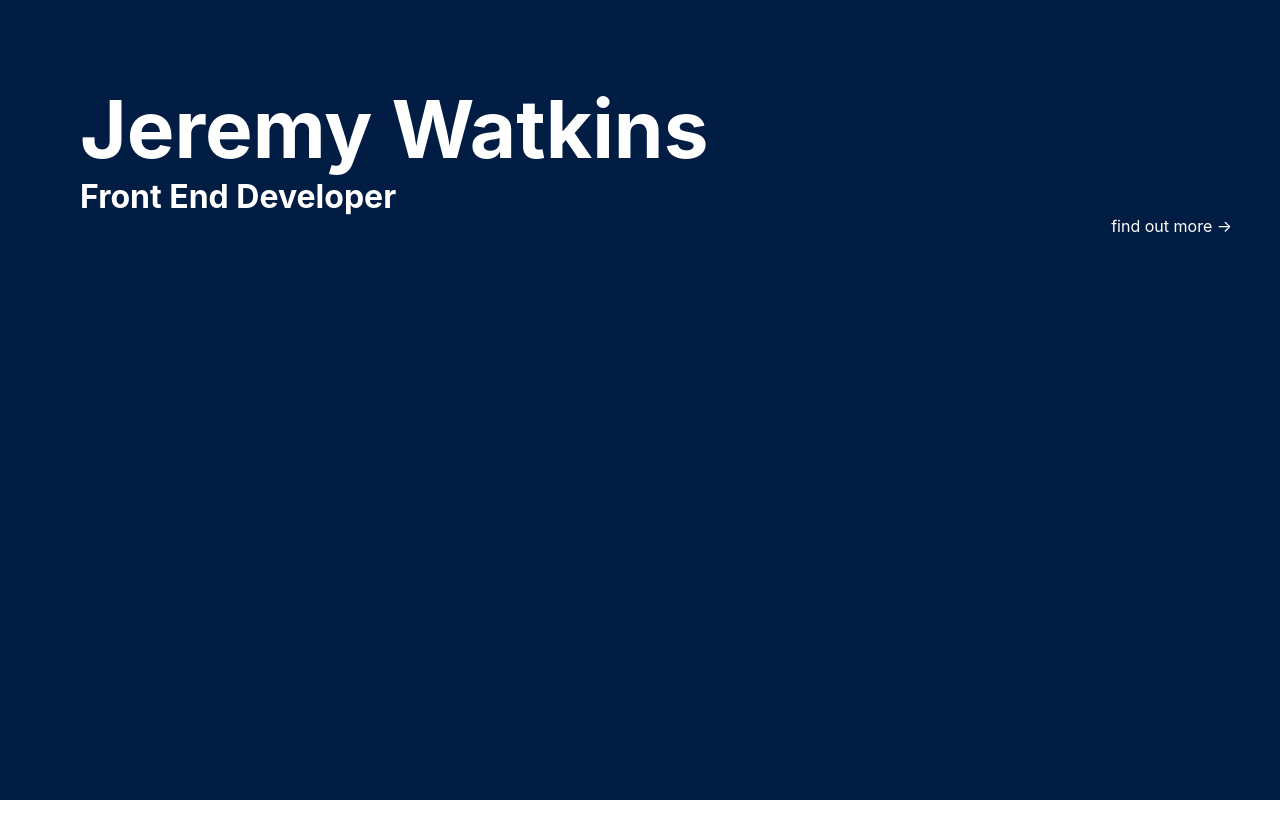
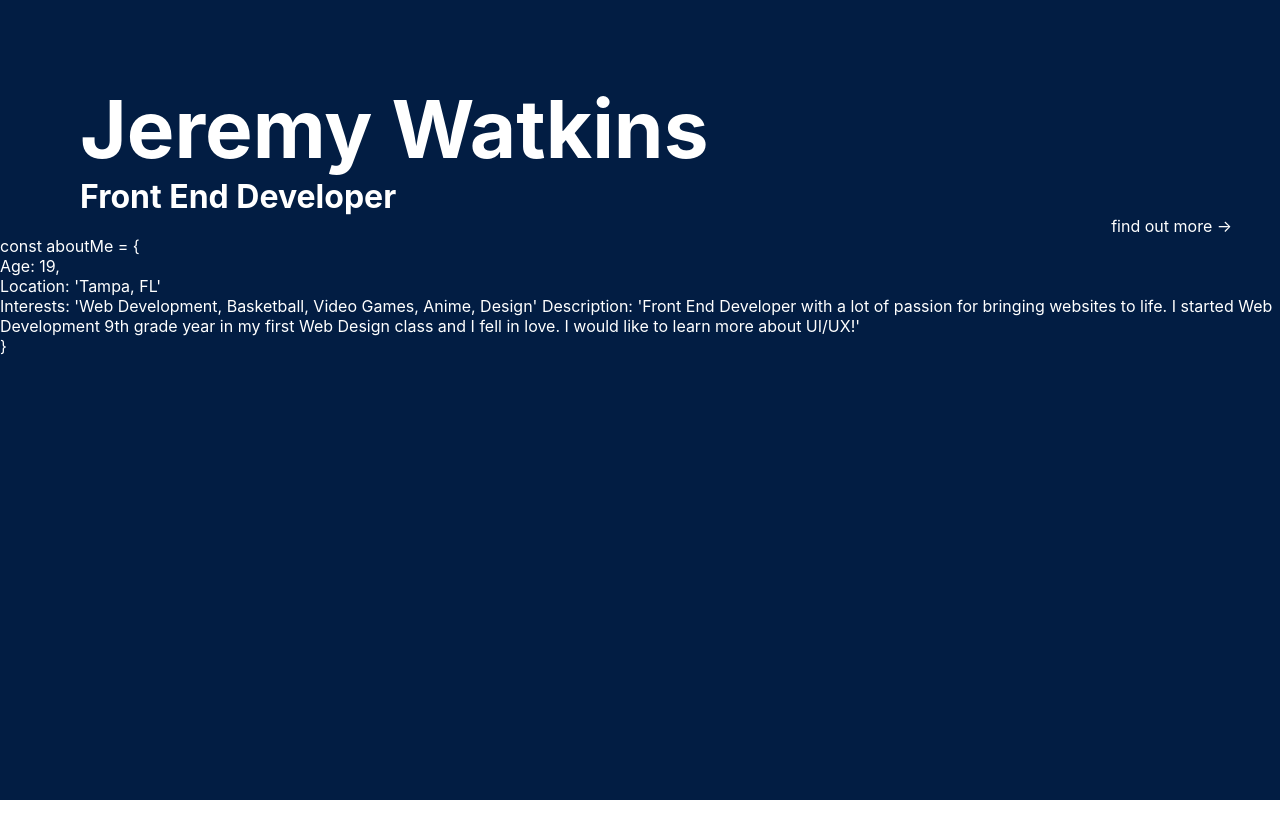
Before and after one commit to jremy813/portfoliov1, a React (Create React App) app: page / in a window 1280 px wide. Shown: the top 838 px of the page. Built offline with nearby package versions, Linux system fonts and the light colour scheme.

Commit message:
created about me object section

```diff
--- a/src/App.js
+++ b/src/App.js
@@ -33,6 +33,19 @@ function App() {
         <div>
           <span>find out more &#8594;</span>
         </div>
+
+        <div className="app__aboutMe">
+          <p>
+            const aboutMe = &#123; <br /> Age: 19, <br /> Location: 'Tampa, FL'
+            <br />
+            Interests: 'Web Development, Basketball, Video Games, Anime, Design'
+            Description: 'Front End Developer with a lot of passion for bringing
+            websites to life. I started Web Development 9th grade year in my
+            first Web Design class and I fell in love. I would like to learn
+            more about UI/UX!' <br />
+            &#125;
+          </p>
+        </div>
       </section>
       <section className="app__sec2">
         <h2>Skills</h2>
```
